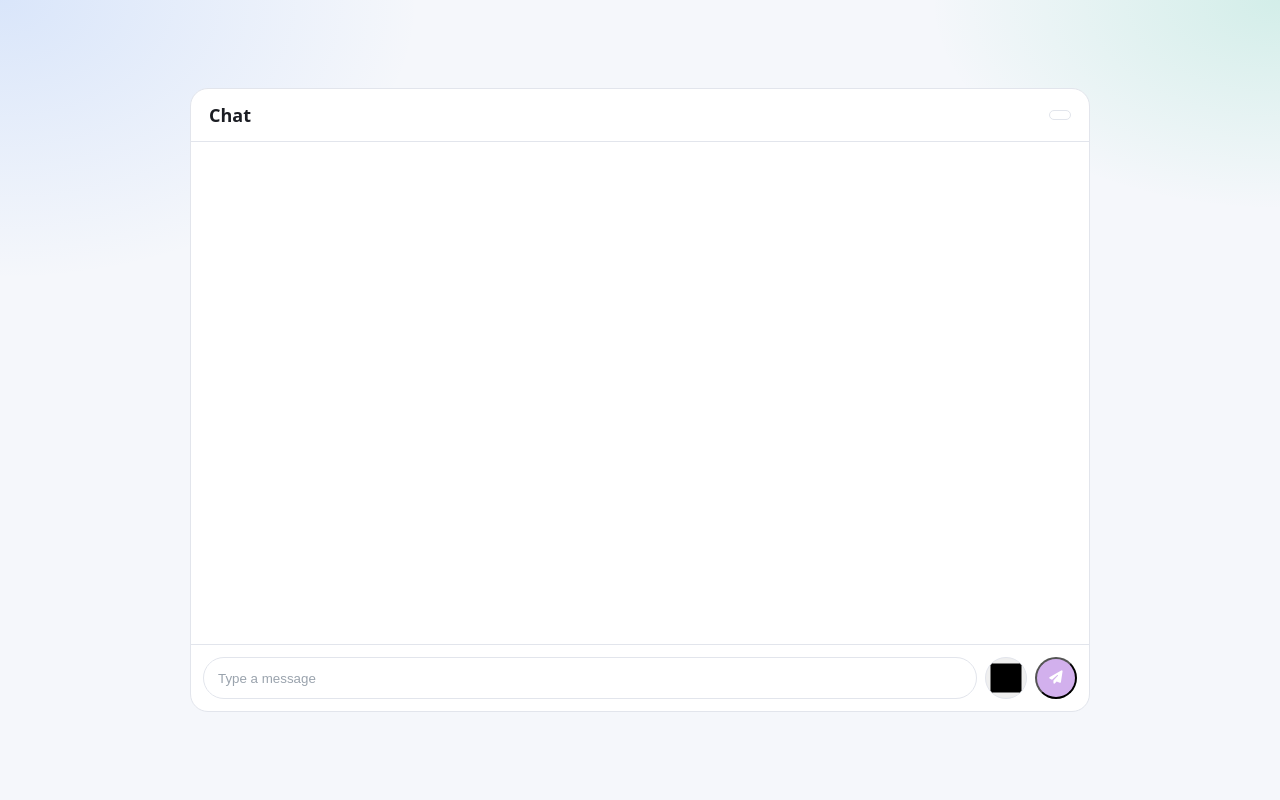
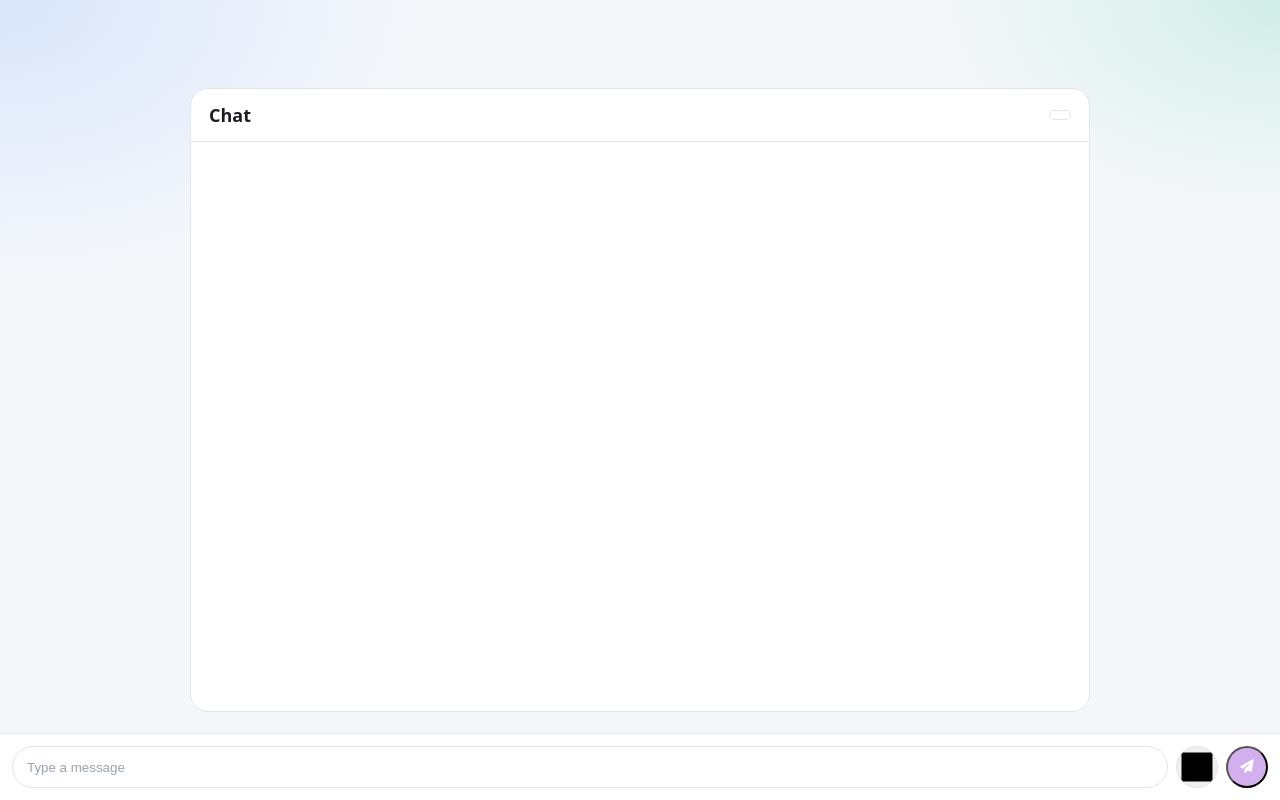
Before and after one commit to PratiAmalden/Chat-Application, a website: page frontend/index.html in a window 1280 px wide. Both pictures are taken after typing "Sample" into the empty fields and a click on the button "Join". Drawn offline with Linux system fonts and the light colour scheme; no server answers.

Commit message:
update CSS

```diff
--- a/frontend/style.css
+++ b/frontend/style.css
@@ -57,7 +57,6 @@ section {
 
 /* Chat screen */
 #chat-screen {
-  display: none;
   grid-template-rows: auto 1fr auto;
   min-height: min(78vh, 820px);
 }
@@ -82,6 +81,7 @@ section {
 /* Messages area */
 .messages {
   padding: 20px 18px;
+  padding-bottom: 80px;
   overflow-y: auto;
   display: grid;
   gap: 14px;
@@ -141,11 +141,16 @@ section {
 
 /* Composer */
 .composer {
+  position: fixed;
+  bottom: 0;
+  left: 0;
+  right: 0;
   display: grid;
   grid-template-columns: 1fr auto auto;
   gap: 8px;
   padding: 12px;
   border-top: 1px solid #e2e5ec;
+  background: #fff;
 }
 #msg-input {
   padding: 12px 14px;
```
